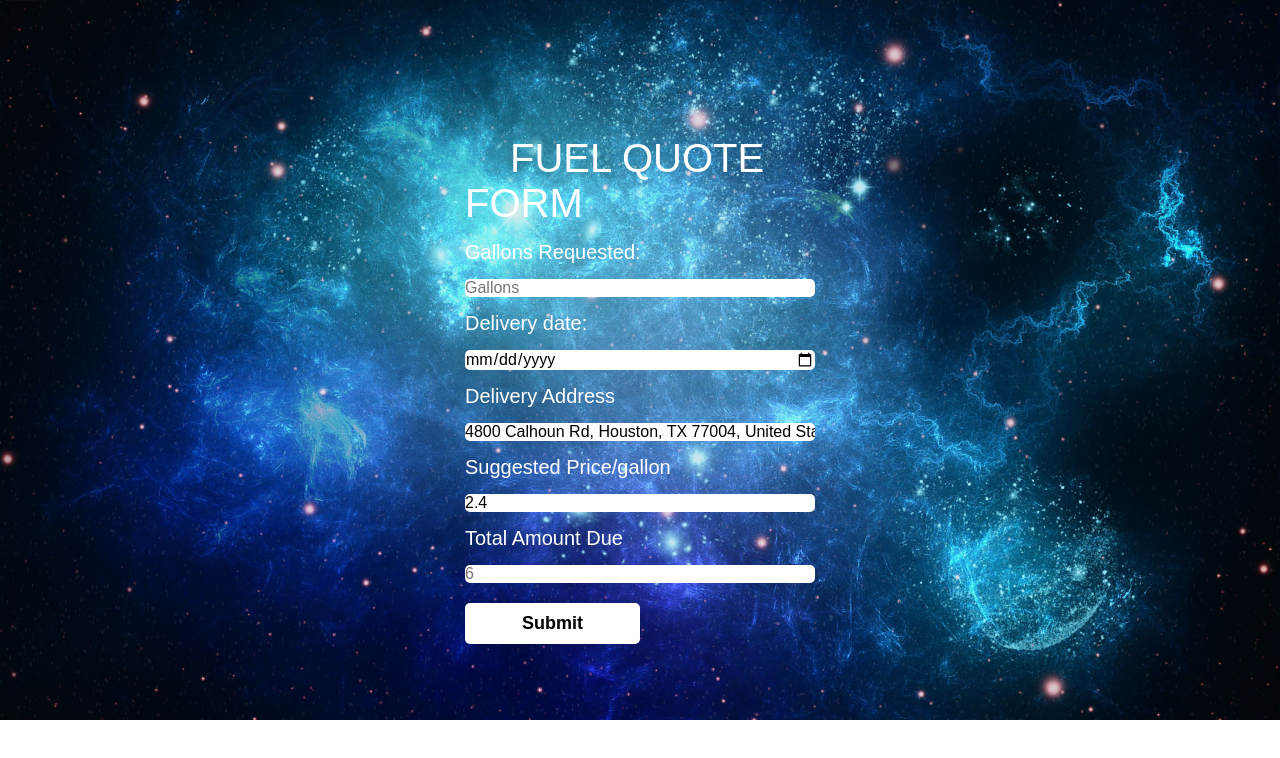
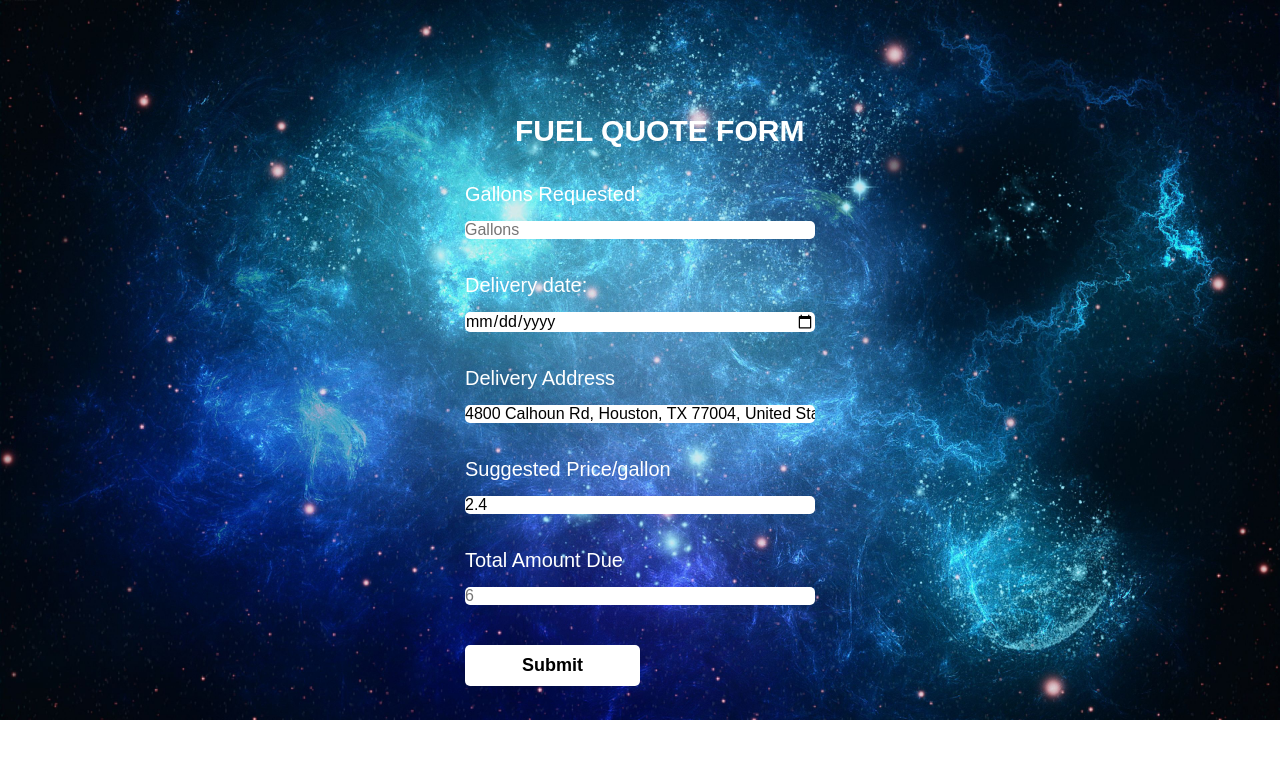
Before and after one commit to klemus1998/software_design, a plain HTML site: page Fuel Quote Form/fuel_quote.html in a window 1280 px wide. Drawn offline with Linux system fonts and the light colour scheme.

Commit message:
Updated fuel quote and history

```diff
--- a/Fuel Quote Form/fuel_quote.html
+++ b/Fuel Quote Form/fuel_quote.html
@@ -7,7 +7,7 @@
 <body>
 	<div class ="fuel-quote-form">
 		<hl>Fuel Quote Form</hl>
-		<form action="#" method="post">
+		<form action="../Quote History/fuel_history.html" method="post">
 			<p>Gallons Requested: </p>
 			<input type="number" step = "0.01" id = "gallons" name="gallons" placeholder = "Gallons" required>
             <p>Delivery date: </p>
--- a/Fuel Quote Form/style.css
+++ b/Fuel Quote Form/style.css
@@ -2,6 +2,7 @@
 	padding: 0;
 	margin: 0;
 	font-family: sans-serif;
+	margin-bottom: 20px;
 }
 
 body {
@@ -17,12 +18,15 @@ body {
 	transform: translate(-50%, -50%);
 	width: 350px;
 }
+
 .fuel-quote-form hl {
-	font-size: 40px;
-	padding-left: 45px;
-	text-align: center;
+	font-size: 30px;
+	text-align: right;
+	font-weight: bold;
 	text-transform: uppercase;
-	margin: 40px 0;
+	margin-top: 40px;
+	margin-left: 50px;
+	display: inline-block;
 }
 
 .fuel-quote-form h2 {
--- a/Quote History/style.css
+++ b/Quote History/style.css
@@ -2,7 +2,6 @@
 	padding: 0;
 	margin: 0;
 	font-family: sans-serif;
-	margin-bottom: 20px;
 }
 
 body {
@@ -11,20 +10,13 @@ body {
 	color: #fff;
 }
 
-.fuel-quote-history {
-	position: absolute;
-	top: 50%;
-	left: 50%;
-	transform: translate(-50%, -50%);
-	width: 350px;
-}
 .fuel-quote-history hl {
 	font-size: 40px;
 	padding-left: 45px;
 	text-align: center;
 	text-transform: uppercase;
 	margin-top: 40px;
-	margin-left: 10px;
+	margin-left: 500px;
 	display: inline-block;
 }
 
@@ -52,6 +44,7 @@ body {
 
 table, th, td {
 	border: 1px solid white;
+	font-size: large;
   }
 th, td {
 	text-align: left;
```
Also changed, not shown: Quote History/fuel_history.html (+2 -2 lines).
